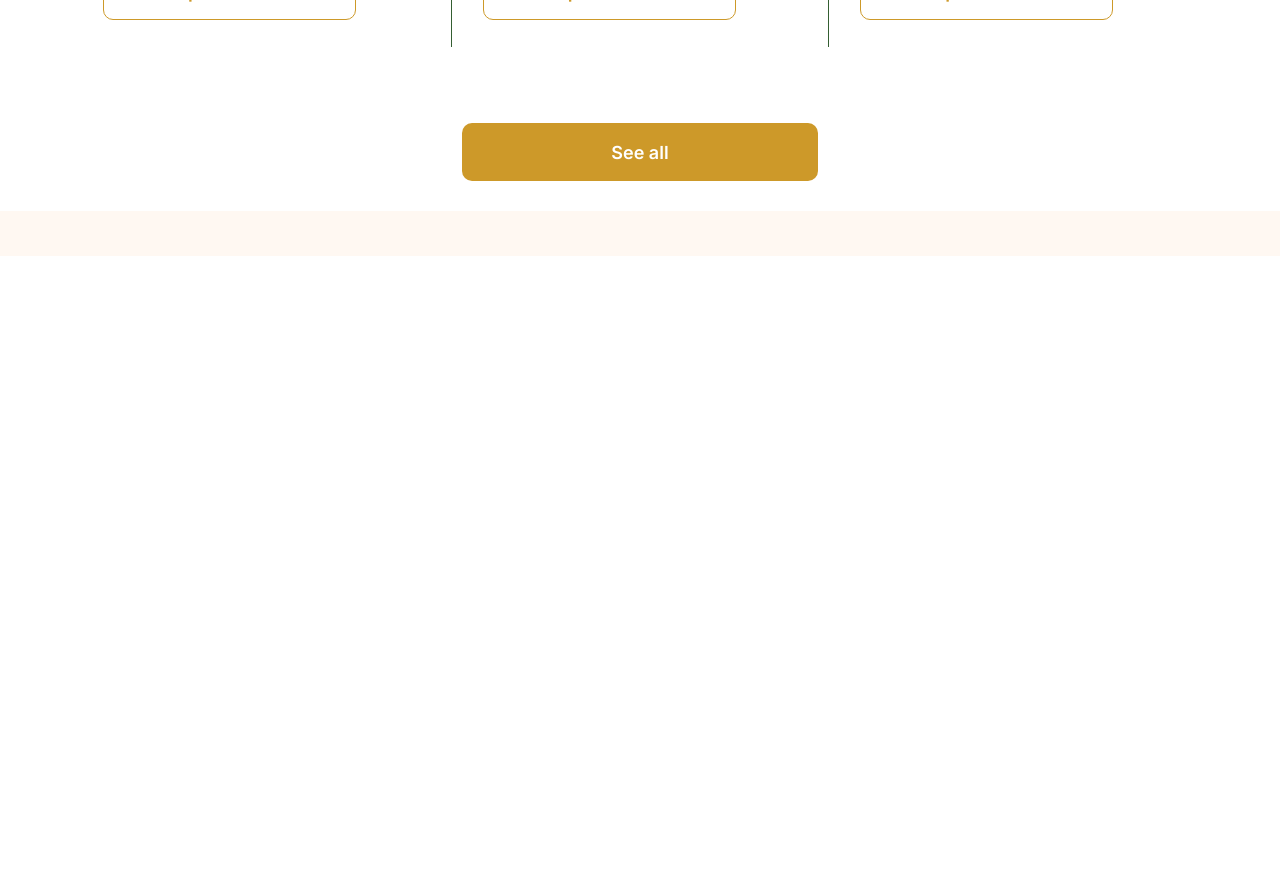
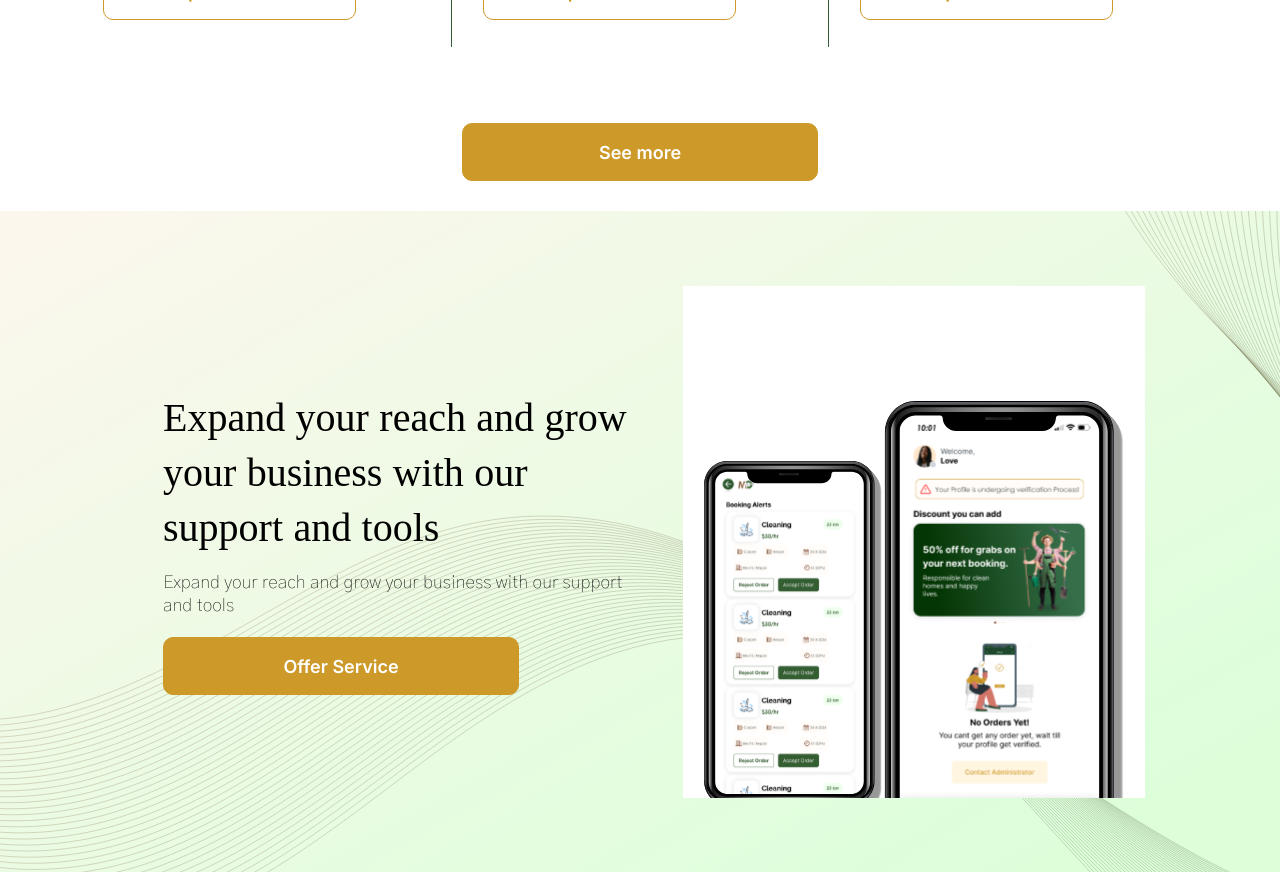
Before and after one commit to godswill9089/Helpro-MVP, a React (Create React App) app: page / in a window 1280 px wide. Shown: the part 3300-4172 px from the top of the page. Before the commit the page ends 3586 px from the top, so only its background shows below. Built offline with nearby package versions, Linux system fonts and the light colour scheme.

Commit message:
expand section completed

```diff
--- a/public/index.html
+++ b/public/index.html
@@ -35,6 +35,11 @@
       href="https://fonts.googleapis.com/css2?family=Inter:ital,opsz,wght@0,14..32,100..900;1,14..32,100..900&display=swap"
       rel="stylesheet"
     />
+    <!-- gothic 100 -->
+    <link
+      href="https://fonts.googleapis.com/css2?family=Gothic+A1:wght@100;400&family=Inter:ital,opsz,wght@0,14..32,100..900;1,14..32,100..900&display=swap"
+      rel="stylesheet"
+    />
     <!-- fonts -->
     <title>React App</title>
   </head>
--- a/src/hooks/getImages.ts
+++ b/src/hooks/getImages.ts
@@ -10,6 +10,7 @@ import exploreCardIcon from '../assets/images/card-explore-icon.svg';
 import ratingStar from '../assets/images/rating-star.svg';
 import expandBg from '../assets/images/expand-bg.svg';
 import expandBg2 from '../assets/images/expand-bg-2.svg';
+import expandImg from '../assets/images/expand-img.svg';
 
 export const getImages = () => {
   return {
@@ -25,5 +26,6 @@ export const getImages = () => {
     ratingStar,
     expandBg,
     expandBg2,
+    expandImg,
   };
 };
--- /dev/null
+++ b/src/views/molecules/button/Button.css
@@ -0,0 +1,17 @@
+.btn-main {
+  width: 35.6rem;
+  height: 5.8rem;
+  border-radius: 1rem;
+  font-family: 'Inter', serif;
+  font-optical-sizing: auto;
+  font-size: 1.8rem;
+  font-weight: 600;
+  cursor: pointer;
+  border: 1px solid #cd9929;
+  background-color: #cd9929;
+  color: #fff;
+}
+.btn-main.outline {
+  background-color: #fff;
+  color: #cd9929;
+}
--- /dev/null
+++ b/src/views/molecules/button/Button.tsx
@@ -0,0 +1,19 @@
+import React from 'react';
+import './Button.css';
+interface IProps {
+  text: string;
+  onClick: () => void;
+  variant?: string;
+}
+const Button = ({ text, onClick, variant }: IProps) => {
+  return (
+    <button
+      onClick={onClick}
+      className={`btn-main ${variant === 'outline' && 'outline'}`}
+    >
+      {text}
+    </button>
+  );
+};
+
+export default Button;
--- a/src/views/molecules/expand/Expand.css
+++ b/src/views/molecules/expand/Expand.css
@@ -1,182 +1,67 @@
-.explore-our-services {
-  background-color: #fff;
-  padding: 0 0 3rem;
+.expand {
+  background: url('../../../assets/images/expand-bg.svg');
+  background-size: cover; /* Makes the image cover the entire section */
+  background-repeat: no-repeat; /* Prevents the image from repeating */
+  background-position: center; /* Centers the image */
+  min-height: 66.1rem;
+  position: relative;
 }
-.explore-our-services .top-section {
-  background-color: #fff8f2;
-  padding: 4.5rem 0 0;
-  display: flex;
-  flex-direction: column;
-  align-items: center;
+.expand .expand-2 {
+  background: url('../../../assets/images/expand-bg-2.svg');
+  background-size: cover; /* Makes the image cover the entire section */
+  background-repeat: no-repeat; /* Prevents the image from repeating */
+  background-position: center; /* Centers the image */
+  min-height: 66.1rem;
+  position: absolute;
+  top: 0;
+  left: 0;
+  width: 100%;
+  height: 100%;
+  z-index: 0;
 }
-.explore-our-services .title {
-  font-size: 4rem;
-  font-weight: 700;
-  margin-bottom: 2rem;
-  max-width: 72.5rem;
-  text-align: center;
-}
-.explore-our-services .info {
-  font-size: 2.2rem;
-  font-weight: 400;
-  margin-bottom: 2rem;
-  max-width: 99.1rem;
-  text-align: center;
-}
-.explore-our-services .explore-btns {
+.expand .wrapper {
+  padding: 0 16.3rem;
   display: flex;
   align-items: center;
-  column-gap: 0.7rem;
+  height: 100%;
+}
+.expand .details {
+  width: 50%;
+}
+.expand .details .title {
+  font-size: 4rem;
+  font-weight: 300;
+  color: #000000;
+  margin-bottom: 1.9rem;
+}
+.expand .details .info {
+  font-size: 1.8rem;
+  font-weight: 100 !important;
+  color: #000000;
+  margin-bottom: 1.9rem;
+  font-family: 'Gothic A1', serif;
+  font-weight: 100;
+}
+.expand .img-wrapper {
+  width: 50%;
+  padding: 0 4.3rem;
+}
+
+.expand .img-wrapper .img-con {
+  width: 46.2rem;
+  height: 51.2rem;
+  min-width: 46.2rem;
+  min-height: 51.2rem;
+  display: flex;
+  align-items: flex-end;
   justify-content: center;
+  background-color: #fff;
+  overflow: hidden;
 }
-.explore-our-services .explore-btn {
-  display: flex;
-  align-items: center;
-  justify-content: center;
-  height: 5.6rem;
-  padding: 0 2.4rem;
-  border-radius: 0.6rem;
-  font-size: 1.8rem;
-  font-weight: 600;
-  font-family: inter;
-  cursor: pointer;
-  background-color: #fff;
-  border: 1px solid #d0d5dd;
-  color: #344054;
+.expand .img-wrapper .img-con img {
+  width: 42rem;
+  height: 47.2rem;
+  min-width: 42rem;
+  min-height: 47.2rem;
+  margin-bottom: -3rem;
 }
-.explore-our-services .explore-btn.active {
-  border: 1px solid #cf9a2a;
-  color: #1a482b;
-}
-.explore-our-services .cards-explore-our-services-wrapper {
-  padding: 7.6rem 7.2rem;
-}
-.explore-our-services .cards-explore-our-services {
-  display: grid;
-  grid-template-columns: repeat(3, 1fr);
-  gap: 0;
-  justify-content: center;
-  /* background-color: green; */
-}
-.explore-our-services .card-explore-our-services {
-  width: 44.1rem;
-  /* height: 38rem; */
-  height: 45rem;
-  padding: 5rem 3.1rem 5rem;
-  width: 100%;
-}
-.explore-our-services .card-explore-our-services.left {
-  border-left: 1px solid #345e32;
-}
-.explore-our-services .card-explore-our-services.right {
-  border-right: 1px solid #345e32;
-}
-.explore-our-services .card-explore-our-services.bottom {
-  border-bottom: 1px solid #345e32;
-}
-.explore-our-services .card-explore-our-services .icon {
-  width: 10rem;
-  height: 10rem;
-  min-width: 10rem;
-  min-height: 10rem;
-  border-radius: 50%;
-  overflow: hidden;
-  display: flex;
-  align-items: center;
-  justify-content: center;
-  background-color: #eae9d0;
-  margin-bottom: 2.2rem;
-}
-.explore-our-services .card-explore-our-services .title-wrapper {
-  display: flex;
-  justify-content: flex-start;
-  column-gap: 12rem;
-  align-items: center;
-  margin-bottom: 2.2rem;
-}
-.explore-our-services .card-explore-our-services .title-card {
-  font-size: 2.2rem;
-  font-weight: 700;
-}
-.explore-our-services .card-explore-our-services .distance {
-  display: flex;
-  align-items: center;
-  justify-content: center;
-  height: 3.7rem;
-  border-radius: 2rem;
-  background-color: #efffee;
-  padding: 0 1rem;
-  color: #345e32;
-  font-weight: 900;
-  font-style: italic;
-  font-size: 1.4rem;
-}
-.explore-our-services .card-explore-our-services .price-wrapper {
-  display: flex;
-  align-items: center;
-  justify-content: flex-start;
-  column-gap: 1.2rem;
-  margin-bottom: 2.2rem;
-}
-.explore-our-services .card-explore-our-services .price {
-  color: #345e32;
-  font-size: 2rem;
-  font-weight: 700;
-}
-.explore-our-services .card-explore-our-services .rating-wrapper {
-  display: flex;
-  align-items: center;
-  column-gap: 0.5rem;
-}
-.explore-our-services .card-explore-our-services .number {
-  color: #5b5b5b;
-  font-size: 1.6rem;
-  font-weight: 400;
-}
-.explore-our-services .card-explore-our-services .stars {
-  display: flex;
-  align-items: center;
-  column-gap: 0.1rem;
-}
-.explore-our-services .card-explore-our-services .star {
-  min-width: 1.6rem;
-  min-height: 1.6rem;
-  width: 1.6rem;
-  height: 1.6rem;
-}
-.explore-our-services .card-explore-our-services .info-card {
-  color: #5b5b5b;
-  font-size: 1.6rem;
-  font-weight: 400;
-  font-family: 'Inter', serif;
-  font-optical-sizing: auto;
-  margin-bottom: 2.2rem;
-}
-.explore-our-services .card-explore-our-services button {
-  width: 25.3rem;
-  height: 5.8rem;
-  border-radius: 1rem;
-  border: 1px solid #cd9929;
-  background-color: transparent;
-  color: #cd9929;
-  font-family: 'Inter', serif;
-  font-optical-sizing: auto;
-  font-size: 1.8rem;
-  font-weight: 600;
-}
-.explore-our-services .btn-wrapper {
-  display: flex;
-  justify-content: center;
-}
-.explore-our-services button.see-all {
-  width: 35.6rem;
-  height: 5.8rem;
-  border-radius: 1rem;
-  border: none;
-  background-color: #cd9929;
-  color: #fff;
-  font-family: 'Inter', serif;
-  font-optical-sizing: auto;
-  font-size: 1.8rem;
-  font-weight: 600;
-}
--- a/src/views/molecules/expand/Expand.tsx
+++ b/src/views/molecules/expand/Expand.tsx
@@ -1,90 +1,33 @@
-import React, { useContext, useState } from 'react';
+import React from 'react';
 import './Expand.css';
+import Button from '../button/Button';
 import { getImages } from '../../../hooks/getImages';
 
-import CardExplore from '../card-explore/CardExplore';
-import { FaStar } from 'react-icons/fa';
-
 const Expand = () => {
-  const { exploreCardIcon, ratingStar } = getImages();
-  const exploreBtns = [
-    { id: 1, title: 'Cleaning' },
-    { id: 2, title: 'Gardening' },
-    { id: 3, title: 'Maintenance' },
-    { id: 4, title: 'Personal care' },
-    { id: 5, title: 'Pet care' },
-    { id: 6, title: 'Fabric care' },
-  ];
-  const [activeExploreBtn, setActiveExploreBtn] = useState({
-    id: 1,
-    title: 'Cleaning',
-  });
-  const cardsExplore = [
-    {
-      id: 1,
-      title: 'Plumbing',
-      info: 'Include dusting, sweeping, vacuuming, or mopping  surfaces and steam cleaning',
-      price: '$30/hr',
-      rating: '4.0',
-      distance: '23 km',
-      icon: exploreCardIcon,
-      borders: ['bottom'],
-    },
-    {
-      id: 2,
-      title: 'Door & window',
-      info: 'Targeting hard-to-reach areas  accumulating dirt and grime with time',
-      price: '$30/hr',
-      rating: '4.0',
-      distance: '23 km',
-      icon: exploreCardIcon,
-      borders: ['bottom', 'left', 'right'],
-    },
-    {
-      id: 3,
-      title: 'Locks & screens',
-      info: 'Maintaining cleanliness and hygiene in outdoor areas of your home',
-      price: '$30/hr',
-      rating: '4.0',
-      distance: '23 km',
-      icon: exploreCardIcon,
-      borders: ['bottom'],
-    },
-    {
-      id: 4,
-      title: 'Tiles & flooring',
-      info: 'Include dusting, sweeping, vacuuming, or mopping  surfaces and steam cleaning',
-      price: '$30/hr',
-      rating: '4.0',
-      distance: '23 km',
-      icon: exploreCardIcon,
-      borders: [],
-    },
-    {
-      id: 5,
-      title: 'Furniture repair',
-      info: 'Include dusting, sweeping, vacuuming, or mopping  surfaces and steam cleaning',
-      price: '$30/hr',
-      rating: '4.0',
-      distance: '23 km',
-      icon: exploreCardIcon,
-      borders: ['left', 'right'],
-    },
-    {
-      id: 5,
-      title: 'Rubbish removal',
-      info: 'Include dusting, sweeping, vacuuming, or mopping  surfaces and steam cleaning',
-      price: '$30/hr',
-      rating: '4.0',
-      distance: '23 km',
-      icon: exploreCardIcon,
-      borders: [],
-    },
-  ];
-
+  const { expandImg } = getImages();
   return (
-    <div className='explore-our-services'>
-      <div className='top-section'></div>
+    <div className='expand'>
+      <div className='expand-2'>
+        <div className='top-section'></div>
+        <div className='wrapper'>
+          <div className='details'>
+            <p className='title'>
+              Expand your reach and grow your business with our support and
+              tools
+            </p>
+            <p className='info'>
+              Expand your reach and grow your business with our support and
+              tools
+            </p>
+            <Button text='Offer Service' onClick={() => {}} />
+          </div>
+          <div className='img-wrapper'>
+            <div className='img-con'>
+              <img src={expandImg} alt='expand icon' />
+            </div>
+          </div>
+        </div>
+      </div>
     </div>
   );
 };
--- a/src/views/molecules/explore-our-services/ExploreOurServices.css
+++ b/src/views/molecules/explore-our-services/ExploreOurServices.css
@@ -168,15 +168,3 @@
   display: flex;
   justify-content: center;
 }
-.explore-our-services button.see-all {
-  width: 35.6rem;
-  height: 5.8rem;
-  border-radius: 1rem;
-  border: none;
-  background-color: #cd9929;
-  color: #fff;
-  font-family: 'Inter', serif;
-  font-optical-sizing: auto;
-  font-size: 1.8rem;
-  font-weight: 600;
-}
--- a/src/views/molecules/explore-our-services/ExploreOurServices.tsx
+++ b/src/views/molecules/explore-our-services/ExploreOurServices.tsx
@@ -4,6 +4,7 @@ import { getImages } from '../../../hooks/getImages';
 
 import CardExplore from '../card-explore/CardExplore';
 import { FaStar } from 'react-icons/fa';
+import Button from '../button/Button';
 
 const ExploreOurServices = () => {
   const { exploreCardIcon, ratingStar } = getImages();
@@ -141,7 +142,7 @@ const ExploreOurServices = () => {
         </div>
       </div>
       <div className='btn-wrapper'>
-        <button className='see-all'>See all</button>
+        <Button text='See more' onClick={() => {}} />
       </div>
     </div>
   );
```
Also changed, not shown: src/assets/images/expand-img.svg (added).
